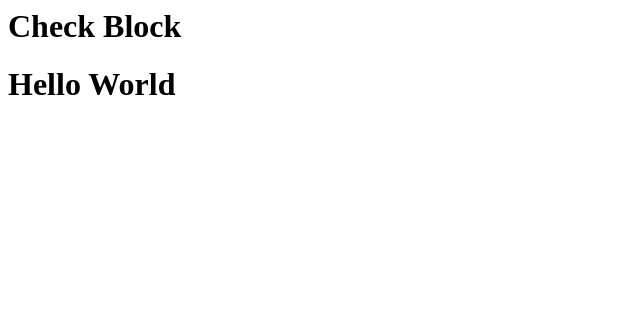
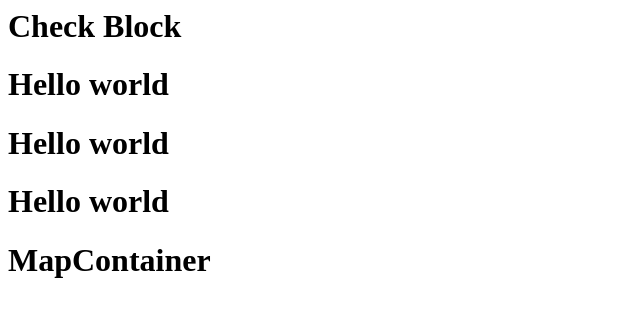
Before and after one commit to CheckBlock/CheckBlock, a React app: page / in a window 1280 px wide. Shown: the top 316 px of the page, without its empty margins (0-640 px from the left). Built offline with nearby package versions, Linux system fonts and the light colour scheme.

Commit message:
created basic components

```diff
--- a/client/App.js
+++ b/client/App.js
@@ -1,8 +1,13 @@
 import React, { Component } from 'react';
+import SidebarContainer from './Containers/SidebarContainer.jsx';
+import MapContainer from './Containers/MapContainer.jsx'
 
-const App = props => {
+const App = () => {
   return (
-      <h1>Hello World</h1>
+    <div>
+      <SidebarContainer />
+      <MapContainer />
+    </div>
   );
 };
 
--- /dev/null
+++ b/client/Components/Metric.jsx
@@ -0,0 +1,9 @@
+import React from "react";
+
+const Metric = () => {
+  return (
+    <h1> Hello world</h1>
+  )
+}
+
+export default Metric
--- /dev/null
+++ b/client/Containers/MapContainer.jsx
@@ -0,0 +1,10 @@
+import React from 'react'
+
+
+const MapContainer = () => {
+  return (
+    <h1>MapContainer</h1>
+  )
+}
+
+export default MapContainer;
--- /dev/null
+++ b/client/Containers/SidebarContainer.jsx
@@ -0,0 +1,14 @@
+import React from 'react'
+import Metric from '../Components/Metric.jsx'
+
+const SidebarContainer = () => {
+  return (
+    <div>
+      <Metric />
+      <Metric />
+      <Metric />
+    </div>
+  )
+}
+
+export default SidebarContainer;
```
